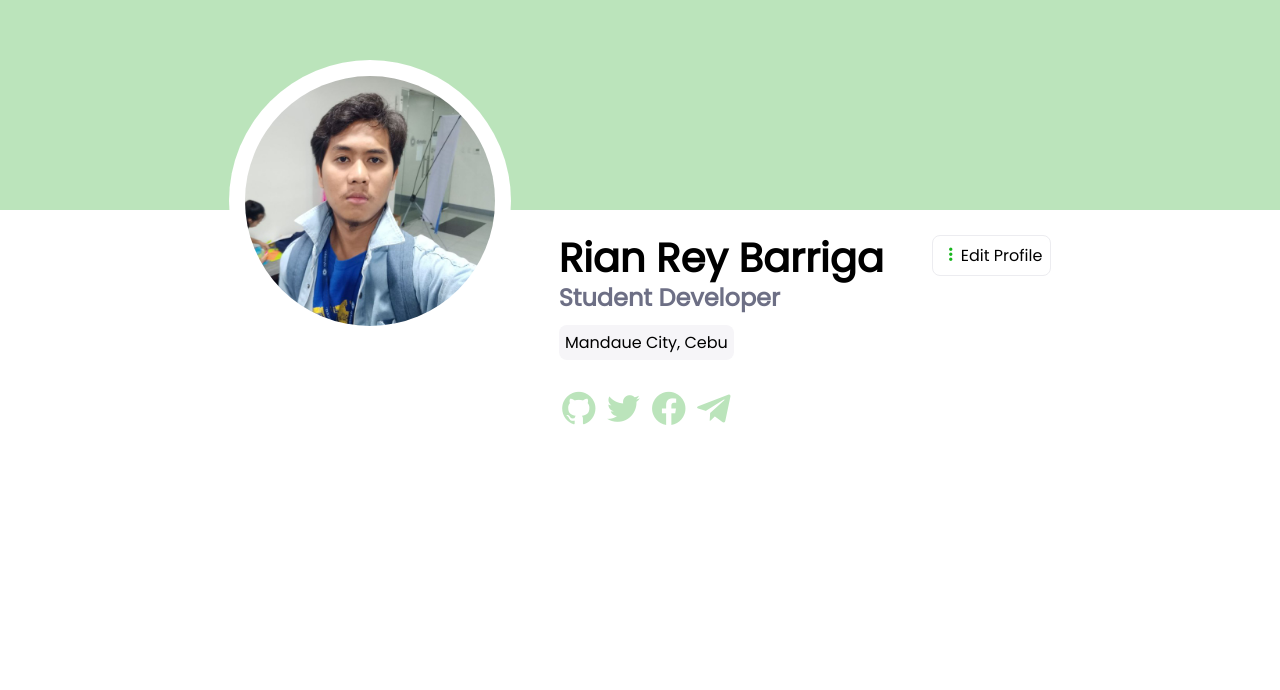
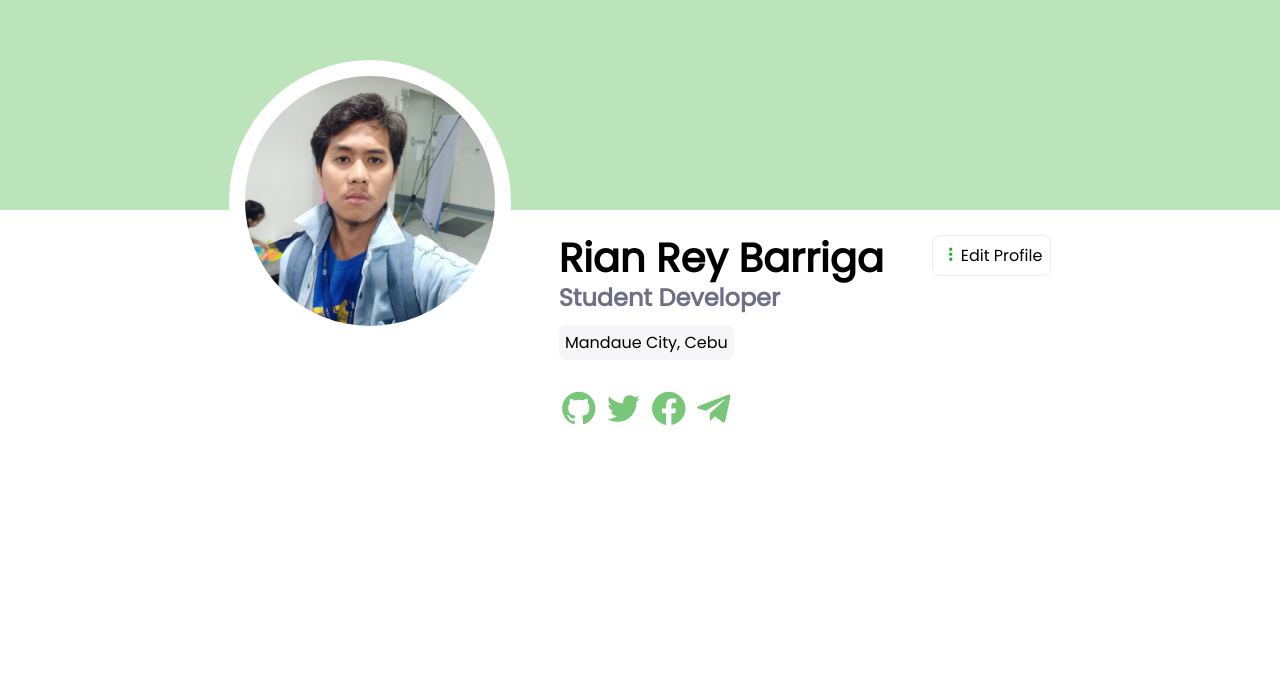
Before and after one commit to CodePhilanthropist/fantastic-funicular, a website: page index.html in a window 1280 px wide. Shown: the part 110-800 px from the top of the page. Drawn offline with nearby package versions, Linux system fonts and the light colour scheme.

Commit message:
add social color

```diff
--- a/scss/_variables.scss
+++ b/scss/_variables.scss
@@ -3,3 +3,4 @@ $secondary-font: #6d6f85;
 $highlighter: #f6f5f8;
 $green-highlighter: #17b61d;
 $border-color: #ececf0;
+$social-color: #78c678;
--- a/scss/style.scss
+++ b/scss/style.scss
@@ -57,7 +57,7 @@ body {
                 gap: 5px;
                 li{
                     a{
-                        color: $base-color;
+                        color: $social-color;
                         i{
                             font-size: 40px !important;
                             &:hover{
```
Also changed, not shown: scss/style.css, 1 other file.
